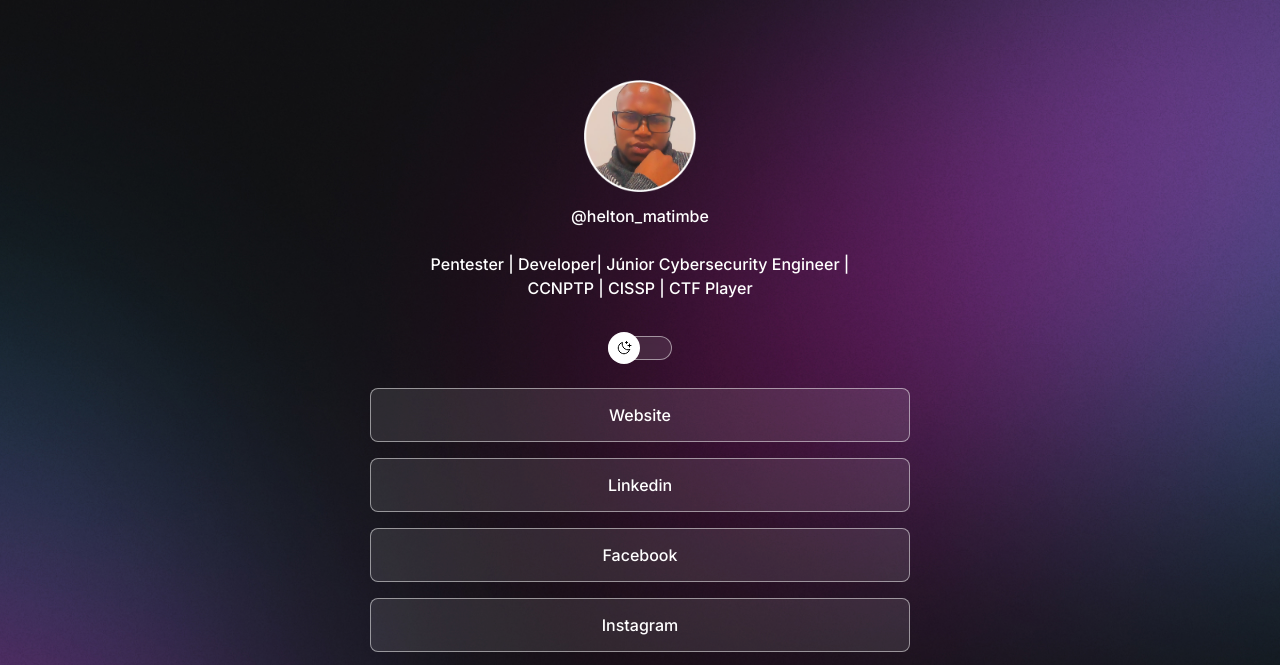
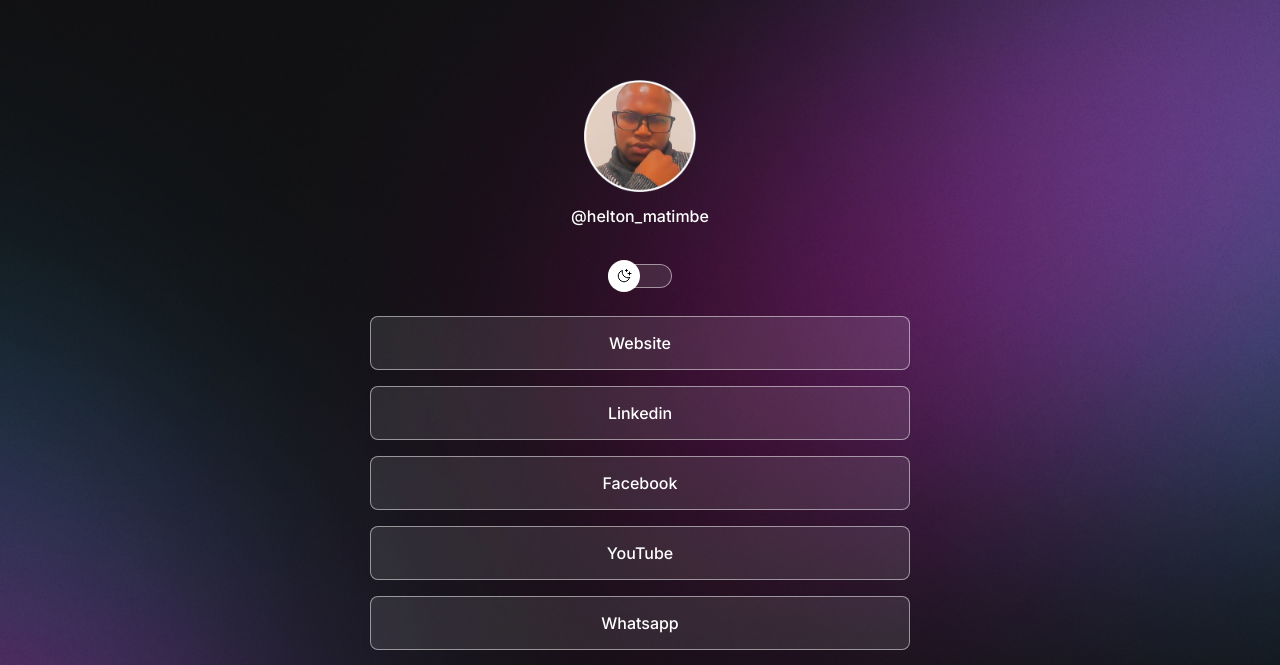
Before and after one commit to HulitosCode/Curso0, a plain HTML site: page index.html in a window 1280 px wide. Shown: the top 665 px of the page. Drawn offline with nearby package versions, Linux system fonts and the light colour scheme.

Commit message:
Atualizando perfil

```diff
--- a/index.html
+++ b/index.html
@@ -18,9 +18,7 @@
       <div id="profile">
         <img src="./assets/img.png" alt="" />
         <p>
-          @helton_matimbe <br /><br />
-          Pentester | Developer| Júnior Cybersecurity Engineer | CCNPTP | CISSP
-          | CTF Player
+          @helton_matimbe
         </p>
       </div>
       <div id="switch" onclick="toggleMode()">
@@ -39,11 +37,6 @@
         <li>
           <a href="https://www.facebook.com/Matimbe8" target="_blank"
             >Facebook</a
-          >
-        </li>
-        <li>
-          <a href="https://www.instagram.com/helton_matimbe/" target="_blank"
-            >Instagram</a
           >
         </li>
         <li>
```
